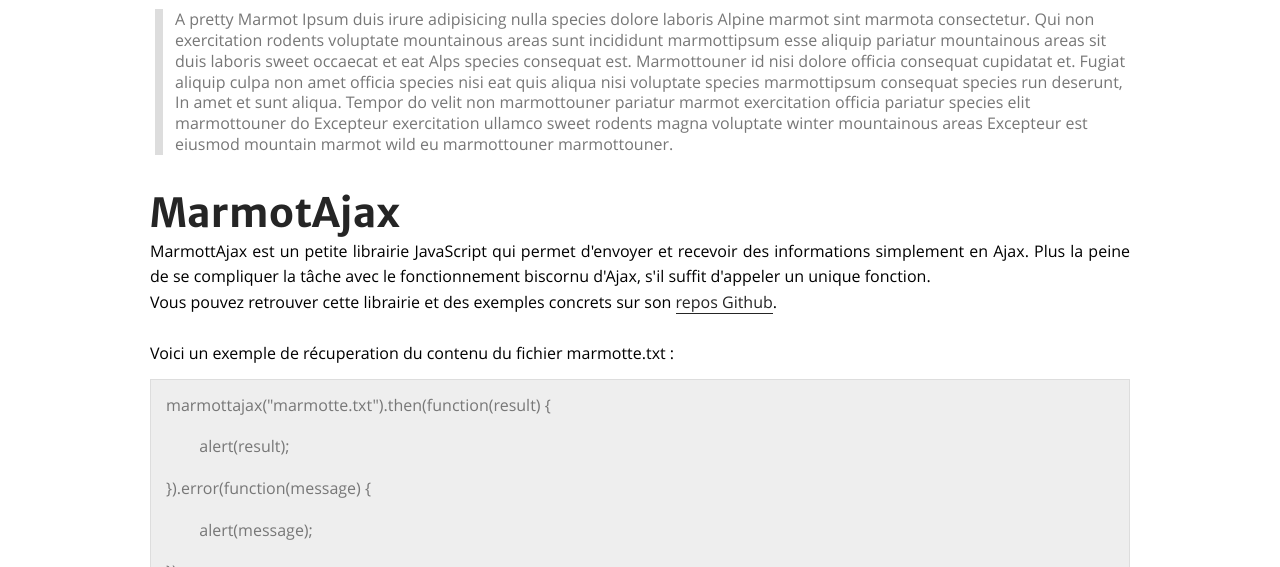
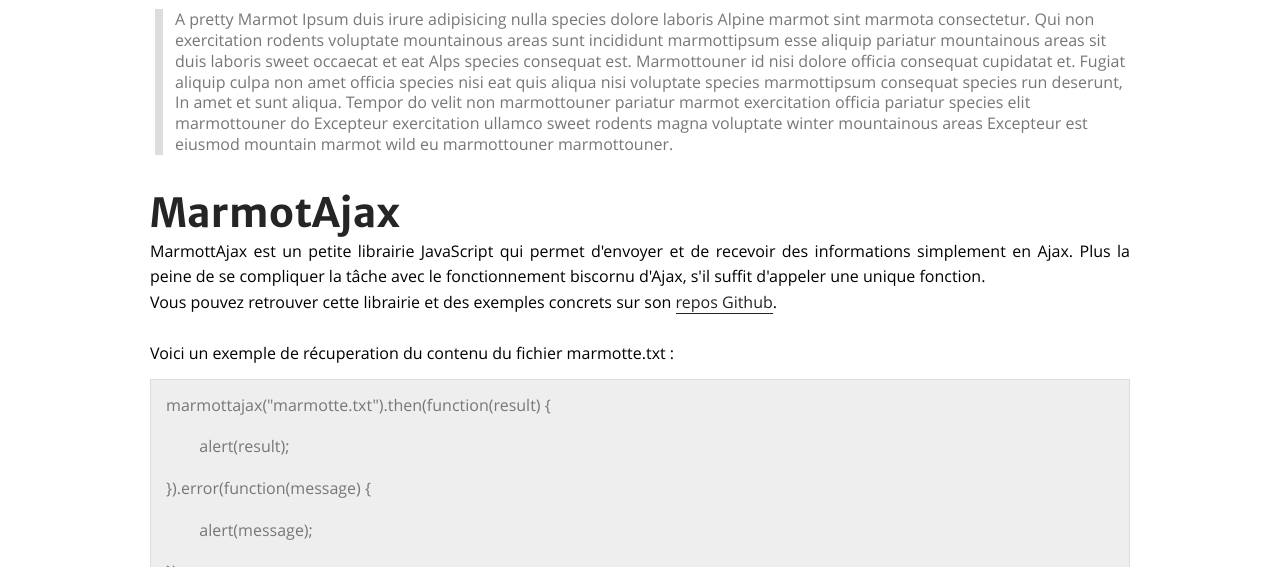
Before and after one commit to marmottes/marmottes.github.io, a website: page index.html in a window 1280 px wide. Shown: the part 646-1213 px from the top of the page. Drawn offline with Linux system fonts and the light colour scheme.

Commit message:
Correction orthographique

```diff
--- a/index.html
+++ b/index.html
@@ -59,7 +59,7 @@
 
                 <p>
 
-                    MarmottAjax est un petite librairie JavaScript qui permet d'envoyer et recevoir des informations simplement en Ajax. Plus la peine de se compliquer la tâche avec le fonctionnement biscornu d'Ajax, s'il suffit d'appeler un unique fonction.<br>
+                    MarmottAjax est un petite librairie JavaScript qui permet d'envoyer et de recevoir des informations simplement en Ajax. Plus la peine de se compliquer la tâche avec le fonctionnement biscornu d'Ajax, s'il suffit d'appeler une unique fonction.<br>
                     Vous pouvez retrouver cette librairie et des exemples concrets sur son <a href="https://github.com/marmottes/marmottajax">repos Github</a>.<br>
                     <br>
                     Voici un exemple de récuperation du contenu du fichier <i>marmotte.txt</i> :
```
